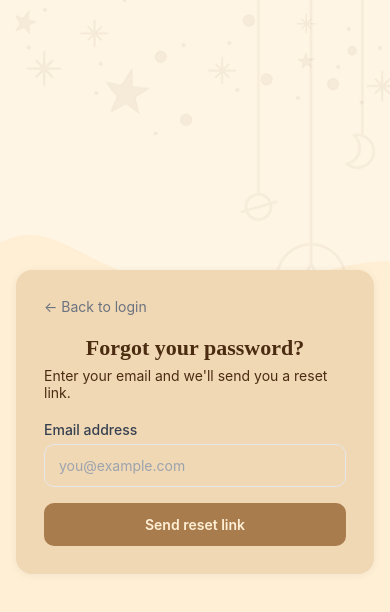
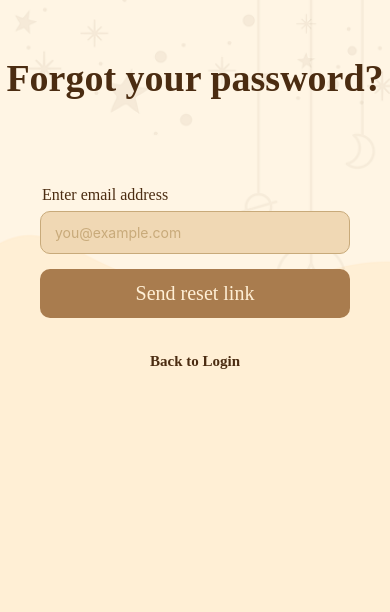
Before and after one commit to YxaBlue/Comfee, a React Native app: screen /ForgotPassword in a window 390 px wide. Shown: the top 612 px of the page. Built offline with nearby package versions, Linux system fonts and the light colour scheme.

Commit message:
Forgot Pass design

```diff
--- a/App.tsx
+++ b/App.tsx
@@ -18,14 +18,14 @@ export type RootStackParamList = {
 
 const linking = {
   prefixes: ["yourapp://", "exp://"],
-  // config: {
-  //   screens: {
-  //     ResetPassword: "reset-password",
-  //     Login: "login",
-  //     CreateAccount: "create-account",
-  //     ForgotPassword: "forgot-password",
-  //   },
-  // },
+  config: {
+    screens: {
+      ResetPassword: "reset-password",
+      Login: "login",
+      CreateAccount: "create-account",
+      ForgotPassword: "forgot-password",
+    },
+  },
 };
 
 const Stack = createNativeStackNavigator<RootStackParamList>();
--- a/app/screens/forgotPassword-FE.tsx
+++ b/app/screens/forgotPassword-FE.tsx
@@ -7,8 +7,6 @@ import { useState } from "react";
 import {
   ActivityIndicator,
   ImageBackground,
-  KeyboardAvoidingView,
-  Platform,
   StyleSheet,
   Text,
   TextInput,
@@ -28,7 +26,7 @@ export default function ForgotPasswordPage() {
 
   async function handleSubmit() {
     if (!email) {
-      setError("Please enter your email address.");
+      setError("Please enter your email address");
       return;
     }
     setLoading(true);
@@ -53,22 +51,15 @@ export default function ForgotPasswordPage() {
           style={styles.background}
           resizeMode="cover"
         >
-          <View style={styles.card}>
-            <View style={styles.iconCircleGreen}>
-              <Text style={styles.iconText}>✓</Text>
-            </View>
-            <Text style={styles.title}>Check your email</Text>
+          <Text style={styles.title2}>Check your email</Text>
           <Text style={styles.subtitle}>
-              We sent a password reset link to{" "}
+            Comfee sent a password reset link to{" "}
             <Text style={styles.emailHighlight}>{email}</Text>
           </Text>
+          <Text style={styles.linkText}>Didn't receive it?</Text>
           <TouchableOpacity onPress={() => setSent(false)}>
-              <Text style={styles.linkText}>
-                Didn't receive it?{" "}
             <Text style={styles.linkTextBold}>Try again</Text>
-              </Text>
           </TouchableOpacity>
-          </View>
         </ImageBackground>
       </View>
     );
@@ -80,30 +71,15 @@ export default function ForgotPasswordPage() {
       style={styles.background}
       resizeMode="cover"
     >
-      <KeyboardAvoidingView
-        style={styles.container}
-        behavior={Platform.OS === "ios" ? "padding" : undefined}
-      >
-        <View style={styles.card}>
-          {/* Back to login */}
-          <TouchableOpacity
-            style={styles.backButton}
-            onPress={() => navigation.navigate("Login")}
-          >
-            <Text style={styles.backButtonText}>← Back to login</Text>
-          </TouchableOpacity>
-
       <Text style={styles.title}>Forgot your password?</Text>
-          <Text style={styles.subtitle}>
-            Enter your email and we'll send you a reset link.
-          </Text>
 
       {/* Email input */}
-          <Text style={styles.label}>Email address</Text>
+      <Text style={styles.label}>Enter email address</Text>
+
       <TextInput
-            style={styles.input}
+        style={[styles.input, error && { borderColor: "#670718" }]}
         placeholder="you@example.com"
-            placeholderTextColor="#9ca3af"
+        placeholderTextColor="#C8AA7A"
         value={email}
         onChangeText={setEmail}
         keyboardType="email-address"
@@ -112,11 +88,7 @@ export default function ForgotPasswordPage() {
       />
 
       {/* Error message */}
-          {error ? (
-            <View style={styles.errorBox}>
-              <Text style={styles.errorText}>{error}</Text>
-            </View>
-          ) : null}
+      {error ? <Text style={styles.errorText}>{error}</Text> : null}
 
       {/* Submit button */}
       <TouchableOpacity
@@ -130,8 +102,14 @@ export default function ForgotPasswordPage() {
           <Text style={styles.buttonText}>Send reset link</Text>
         )}
       </TouchableOpacity>
-        </View>
-      </KeyboardAvoidingView>
+
+      {/* Back to login */}
+      <TouchableOpacity
+        style={styles.backButton}
+        onPress={() => navigation.navigate("Login")}
+      >
+        <Text style={styles.backButtonText}>Back to Login</Text>
+      </TouchableOpacity>
     </ImageBackground>
   );
 }
@@ -141,7 +119,6 @@ const styles = StyleSheet.create({
     flex: 1,
     justifyContent: "center",
     alignItems: "center",
-    paddingHorizontal: 16,
   },
   card: {
     width: "100%",
@@ -159,92 +136,113 @@ const styles = StyleSheet.create({
     marginBottom: 20,
   },
   backButtonText: {
-    fontSize: 14,
-    color: "#6b7280",
+    fontSize: 15,
+    color: "#4B2C11",
+    fontFamily: "SourceSerifPro-Regular",
+    fontWeight: "600",
+    textAlign: "center",
+    marginTop: 35,
   },
   title: {
-    fontSize: 22,
-    fontWeight: "600",
+    fontSize: 38,
+    fontWeight: "700",
     color: "#4B2C11",
     marginBottom: 6,
     fontFamily: "SourceSerifPro-Regular",
     textAlign: "center",
+    marginTop: 56,
+  },
+
+  title2: {
+    fontSize: 38,
+    fontWeight: "700",
+    color: "#4B2C11",
+    marginBottom: 6,
+    fontFamily: "SourceSerifPro-Regular",
+    textAlign: "center",
+    marginTop: 150,
   },
   subtitle: {
-    fontSize: 14,
+    fontSize: 15,
     color: "#4B2C11",
     marginBottom: 20,
+    fontFamily: "SourceSerifPro-Regular",
+    alignSelf: "center",
+    marginTop: 15,
   },
   emailHighlight: {
     fontWeight: "500",
-    color: "#374151",
+    color: "#4B2C11",
   },
   label: {
-    fontSize: 14,
+    fontSize: 16,
     fontWeight: "500",
-    color: "#374151",
-    marginBottom: 6,
+    color: "#4B2C11",
+    marginTop: 80,
+    marginLeft: 42,
+    fontFamily: "SourceSerifPro-Regular",
   },
   input: {
-    width: "100%",
-    borderWidth: 1,
-    borderColor: "#e5e7eb",
+    flexDirection: "row",
     borderRadius: 10,
     paddingHorizontal: 14,
     paddingVertical: 12,
     fontSize: 14,
-    color: "#111827",
-    marginBottom: 12,
+    color: "#4B2C11",
+    backgroundColor: "#F0D8B4",
+    marginLeft: 40,
+    marginRight: 40,
+    marginTop: 7,
+    borderColor: "#C8AA7A",
+    borderWidth: 1,
   },
-  errorBox: {
-    backgroundColor: "#fef2f2",
-    borderRadius: 8,
-    paddingHorizontal: 14,
-    paddingVertical: 10,
-    marginBottom: 12,
-  },
+
   errorText: {
     fontSize: 13,
-    color: "#ef4444",
+    color: "#670718",
+    textAlign: "left",
+    marginLeft: 42,
+    fontFamily: "SourceSerifPro-Regular",
+    marginTop: 7,
   },
   button: {
     backgroundColor: "#A97C4E",
     borderRadius: 10,
     paddingVertical: 13,
     alignItems: "center",
-    marginTop: 4,
+    marginTop: 15,
+    marginLeft: 40,
+    marginRight: 40,
   },
   buttonDisabled: {
-    backgroundColor: "#93c5fd",
+    backgroundColor: "#A97C4E",
   },
   buttonText: {
     color: "#FFEFD5",
-    fontWeight: "600",
-    fontSize: 14,
+    fontWeight: "500",
+    fontSize: 20,
+    fontFamily: "SourceSerifPro-Regular",
   },
-  iconCircleGreen: {
-    width: 60,
-    height: 60,
-    borderRadius: 30,
-    backgroundColor: "#dcfce7",
-    alignItems: "center",
-    justifyContent: "center",
-    alignSelf: "center",
-    marginBottom: 16,
-  },
-  iconText: {
-    fontSize: 28,
-    color: "#16a34a",
-  },
+
   linkText: {
     fontSize: 13,
-    color: "#9ca3af",
+    color: "#4B2C11",
     textAlign: "center",
-    marginTop: 12,
+    marginTop: 18,
+    marginBottom: 7,
+    fontFamily: "SourceSerifPro-Regular",
   },
   linkTextBold: {
-    color: "#2563eb",
-    fontWeight: "500",
+    color: "#4B2C11",
+    fontWeight: "600",
+    textAlign: "center",
+    borderRadius: 10,
+    paddingVertical: 10,
+    backgroundColor: "#F0D8B4",
+    marginLeft: 100,
+    marginRight: 100,
+    fontFamily: "SourceSerifPro-Regular",
+    fontSize: 15,
   },
 
   background: {
--- a/package.json
+++ b/package.json
@@ -1,6 +1,5 @@
 {
   "name": "comfeeproject",
-  "main": "expo-router/entry",
   "version": "1.0.0",
   "scripts": {
     "start": "expo start",
```
Lines whose indentation alone changed are shown as unchanged.
